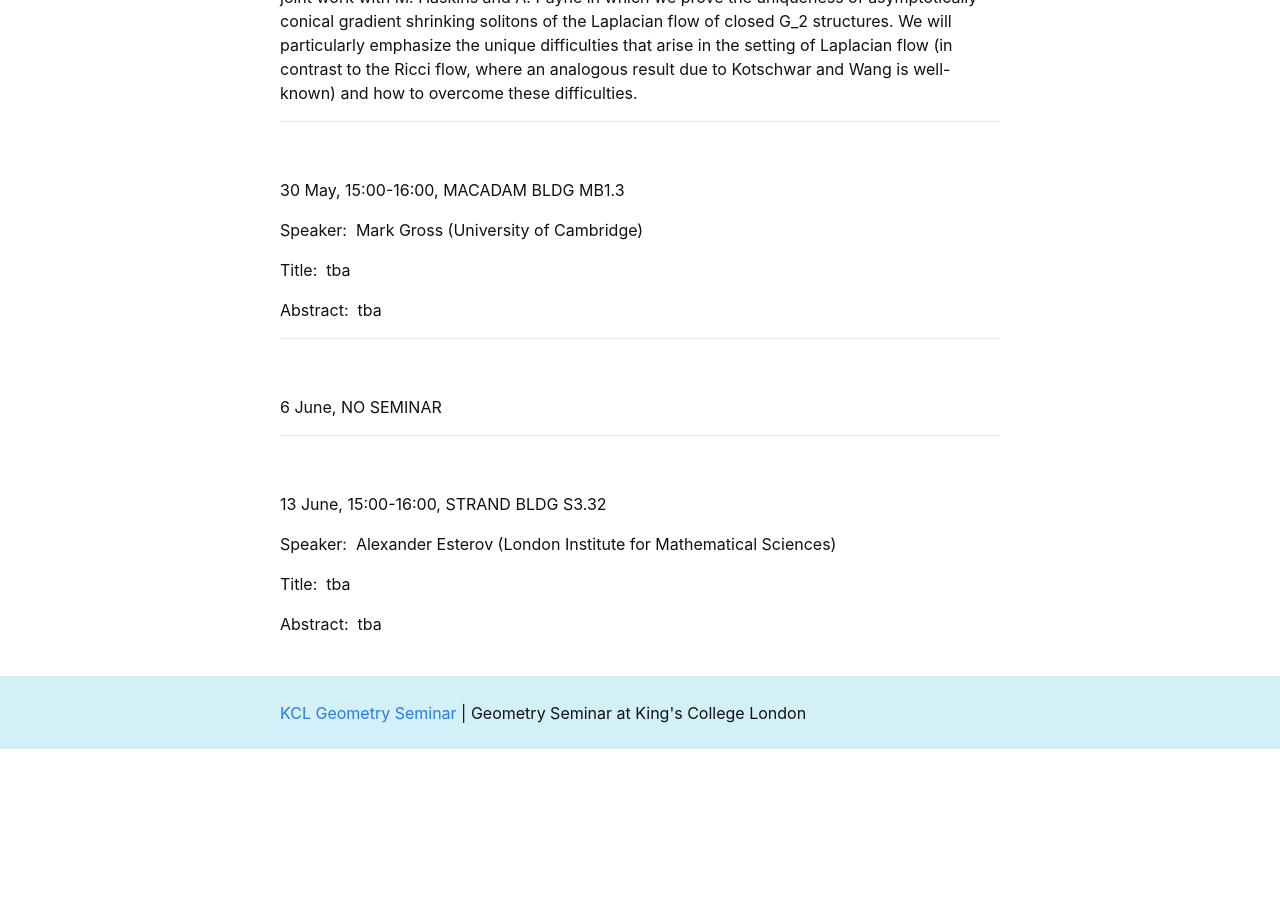
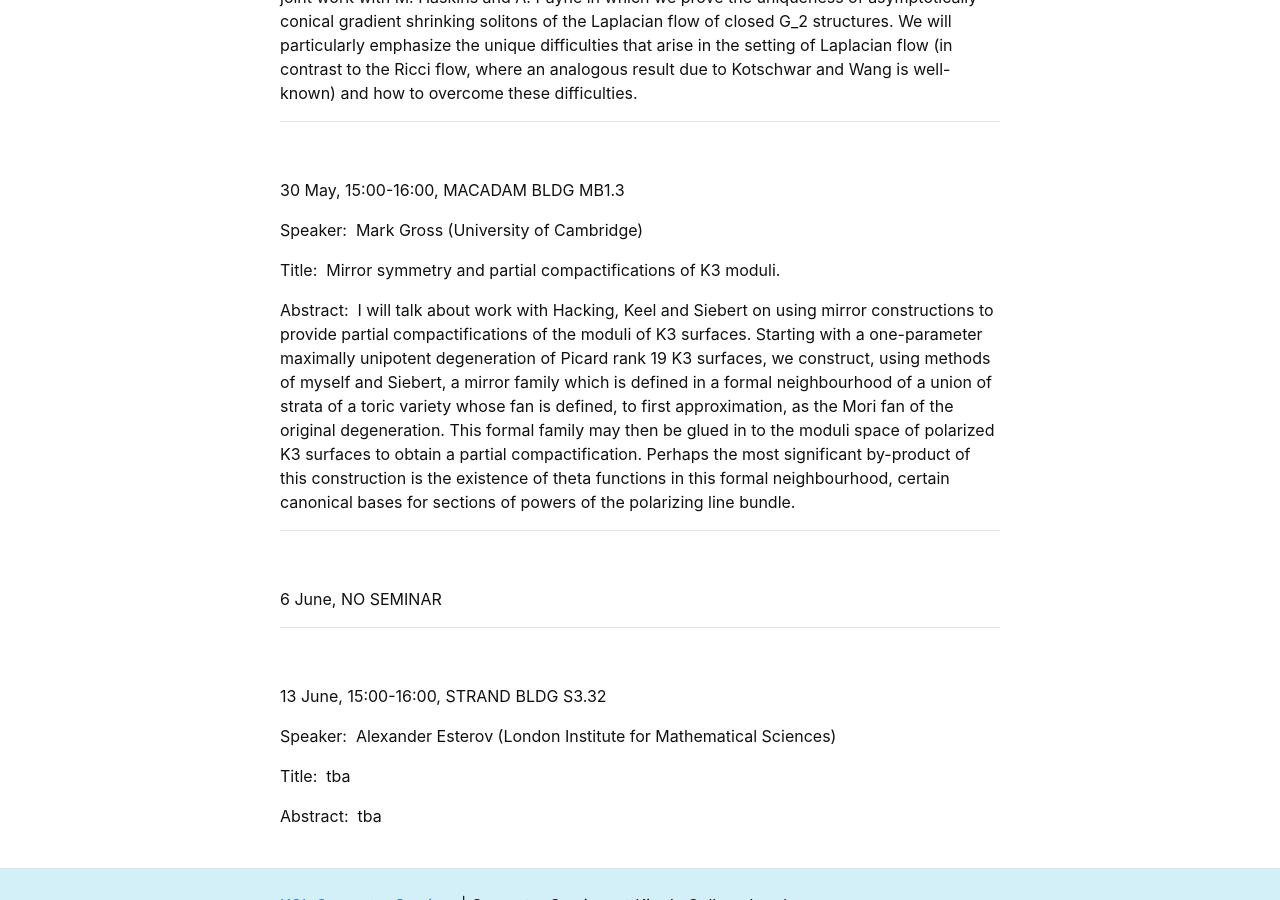
Before and after one commit to kcl-geometry-seminar/kcl-geometry-seminar.github.io, a Jekyll site: the page built from pages/index.md, in a window 1280 px wide and 900 px high, scrolled down 6144 px. Built offline with Jekyll 4.4.1, drawn with Linux system fonts in a browser that asks for light colours; formulas are drawn with MathJax 3; a script that is not in the unit is left out; before the commit the page ends 6893 px from its top, so only the background shows below that.

Commit message:
Added mark gross abstract

```diff
--- a/pages/index.md
+++ b/pages/index.md
@@ -222,9 +222,9 @@ Abstract:&nbsp; Riemannian 7-manifolds with holonomy equal to the exceptional Li
 
 Speaker:&nbsp; Mark Gross (University of Cambridge)
 
-Title:&nbsp; tba
+Title:&nbsp; Mirror symmetry and partial compactifications of K3 moduli.
 
-Abstract:&nbsp; tba
+Abstract:&nbsp; I will talk about work with Hacking, Keel and Siebert on using mirror constructions to provide partial compactifications of the moduli of K3 surfaces. Starting with a one-parameter maximally unipotent degeneration of Picard rank 19 K3 surfaces, we construct, using methods of myself and Siebert, a mirror family which is defined in a formal neighbourhood of a union of strata of a toric variety whose fan is defined, to first approximation, as the Mori fan of the original degeneration. This formal family may then be glued in to the moduli space of polarized K3 surfaces to obtain a partial compactification. Perhaps the most significant by-product of this construction is the existence of theta functions in this formal neighbourhood, certain canonical bases for sections of powers of the polarizing line bundle.
 
 
 -----------------------------------------------------------
```
